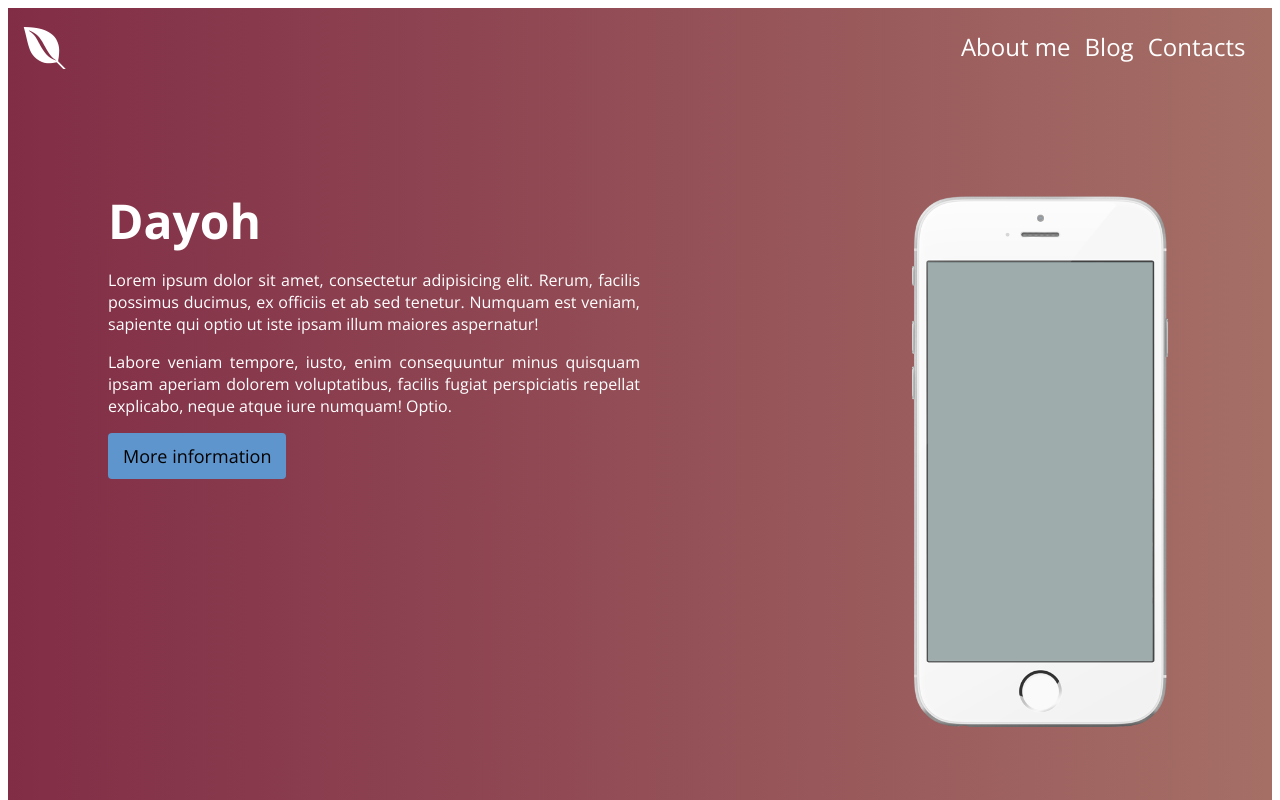
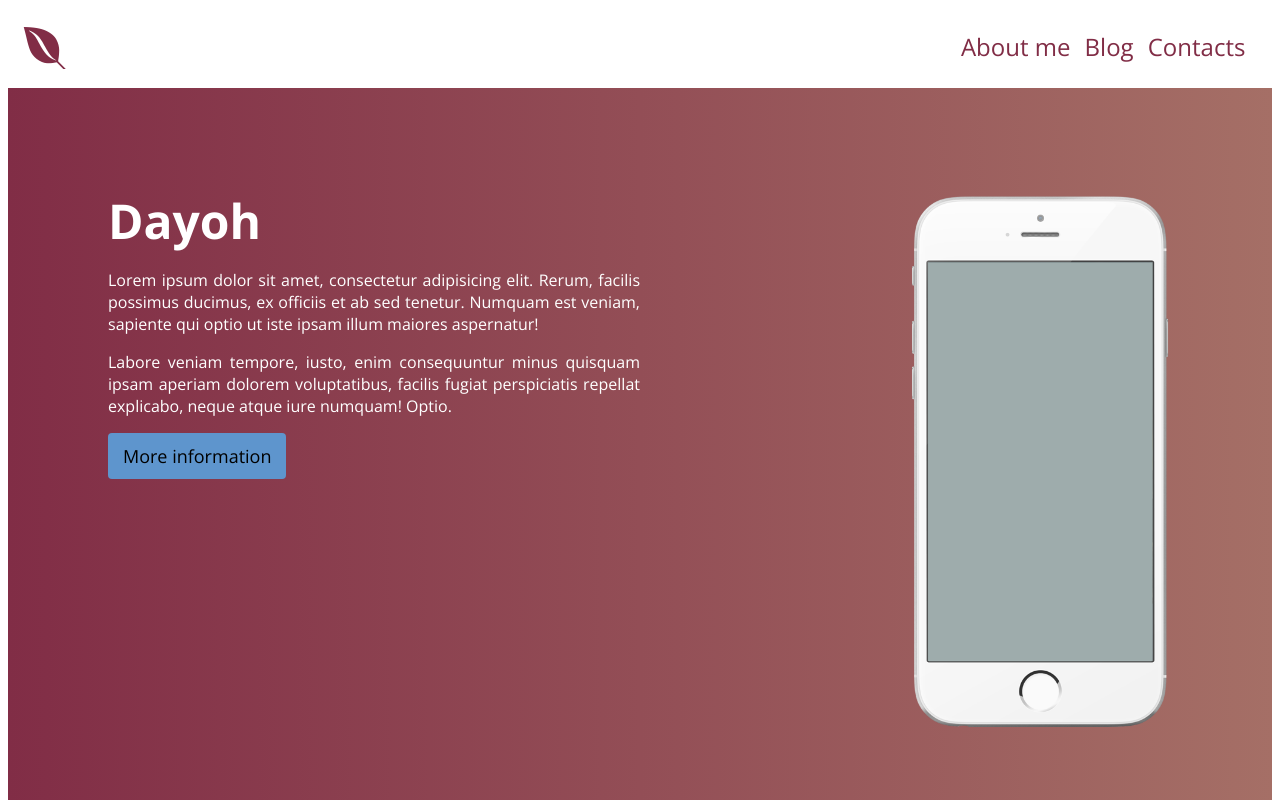
Before and after one commit to Solonnikov/lits-responsive-landing-page, a plain HTML site: page index.html in a window 1280 px wide. Shown: the top 800 px of the page. Drawn offline with nearby package versions, Linux system fonts and the light colour scheme.

Commit message:
changed primary header

```diff
--- a/css/style.css
+++ b/css/style.css
@@ -266,13 +266,13 @@ body {
 }
 /* Header */
 .fa {
-	color: #fff;
+	color: #812D46;
 }
 .nav-item {
 	font-size: 24px;
 	padding: 5px;
 	text-decoration: none;
-	color: #fff;
+	color: #812D46;
 }
 a:hover {
 	font-weight: bold;
--- a/index.html
+++ b/index.html
@@ -12,7 +12,7 @@
 </head>
 <body>
 <!-- Header -->
-	<header class="section-secondary gradient-primary clearfix">
+	<header class="section-secondary clearfix">
 			<i class="fa fa-3x fa-envira" aria-hidden="true"></i>
 			<nav class="section-secondary to-right">
 		 		<a href="index.html" class="nav-item">About me</a>
```
